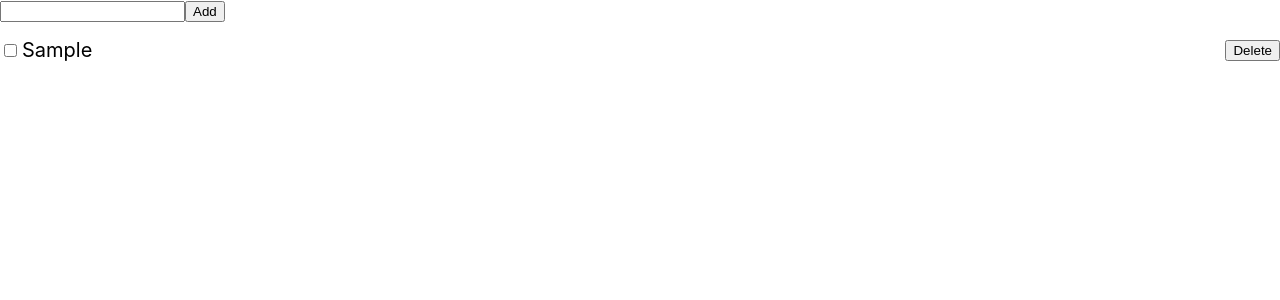
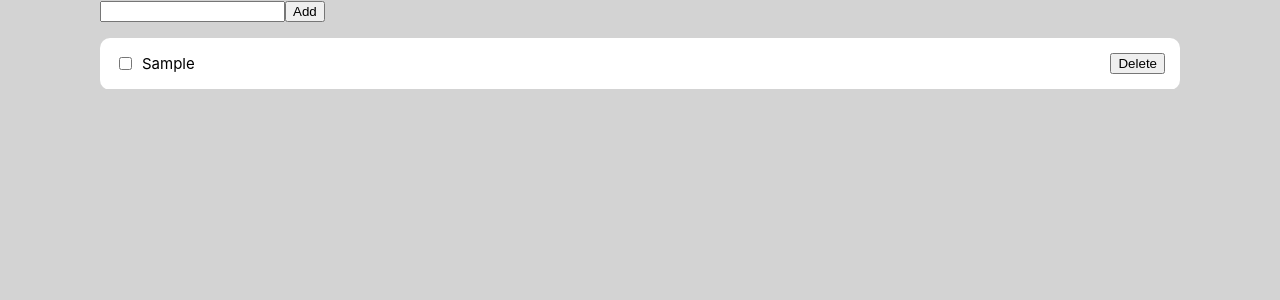
Before and after one commit to FranzBos/todoapp, a React (Create React App) app: page / in a window 1280 px wide. Both pictures are taken after typing "Sample" into the empty fields and a click on the button "Add". Shown: the top 300 px of the page. Built offline with nearby package versions, Linux system fonts and the light colour scheme.

Commit message:
implements todo deletion

```diff
--- a/src/components/App.js
+++ b/src/components/App.js
@@ -10,10 +10,14 @@ function App() {
     setTodos([...todos, todo])
   }
 
+  function deleteTodo(todoToBeDeleted) {
+    setTodos(todos.filter(todo => todo.title !== todoToBeDeleted.title))
+  }
+
   return (
     <div>
         <TodoForm addTodo={addTodo}/>
-        <TodoList todos={todos}/>
+        <TodoList todos={todos} deleteTodo={deleteTodo}/>
     </div>
   );
 }
--- a/src/components/Todo.jsx
+++ b/src/components/Todo.jsx
@@ -1,14 +1,18 @@
 import React from "react";
 import '../styles/todo.css';
 
-function Todo({todo}) {
+function Todo({todo, deleteTodo}) {
     return (
         <div className="container">
             <input type="checkbox" className="checkbox"/>
             <li className={todo.done ? "doneItem" : "item"}>{todo.title}</li>
-            <button className="deleteButton">Delete</button>
+            <button className="deleteButton" onClick={onDeleteClicked}>Delete</button>
         </div>
     )
+
+    function onDeleteClicked() {
+        deleteTodo(todo)
+    }
 }
 
 export default Todo;
--- a/src/components/TodoList.jsx
+++ b/src/components/TodoList.jsx
@@ -2,11 +2,11 @@ import React from "react";
 import Todo from "./Todo";
 import '../styles/todoList.css';
 
-function TodoList({ todos }) {
+function TodoList({ todos, deleteTodo }) {
     return (
         <ul className="list">
             {todos.map(todo => (
-                <Todo key={todo.title} todo={todo}></Todo>
+                <Todo key={todo.title} todo={todo} deleteTodo={deleteTodo}></Todo>
             ))}
         </ul>
     );
--- a/src/styles/index.css
+++ b/src/styles/index.css
@@ -5,4 +5,9 @@ body {
     sans-serif;
   -webkit-font-smoothing: antialiased;
   -moz-osx-font-smoothing: grayscale;
+  display: flex;
+  flex-direction: column;
+  padding-left: 100px;
+  padding-right: 100px;
+  background-color: lightgrey;
 }
--- a/src/styles/todo.css
+++ b/src/styles/todo.css
@@ -1,10 +1,12 @@
 .container {
     display: flex;
     align-items: center;
+    padding: 15px;
+    border-bottom: 1px solid lightgray;
 }
 
 .checkbox {
-    margin-right: 5px;
+    margin-right: 10px;
 }
 
 .deleteButton {
@@ -13,7 +15,7 @@
 
 .item {
     flex-grow: 1;
-    font-size: 20px;
+    font-size: 15px;
     text-decoration: none;
 }
 
--- a/src/styles/todoForm.css
+++ b/src/styles/todoForm.css
@@ -0,0 +1,3 @@
+.container {
+    background-color: white;
+}
--- a/src/styles/todoList.css
+++ b/src/styles/todoList.css
@@ -1,4 +1,6 @@
 .list {
     list-style: none;
     padding: 0px;
+    background-color: white;
+    border-radius: 10px;
 }
```
Also changed, not shown: 1 other file (tests, documents, lock files or other folders).
